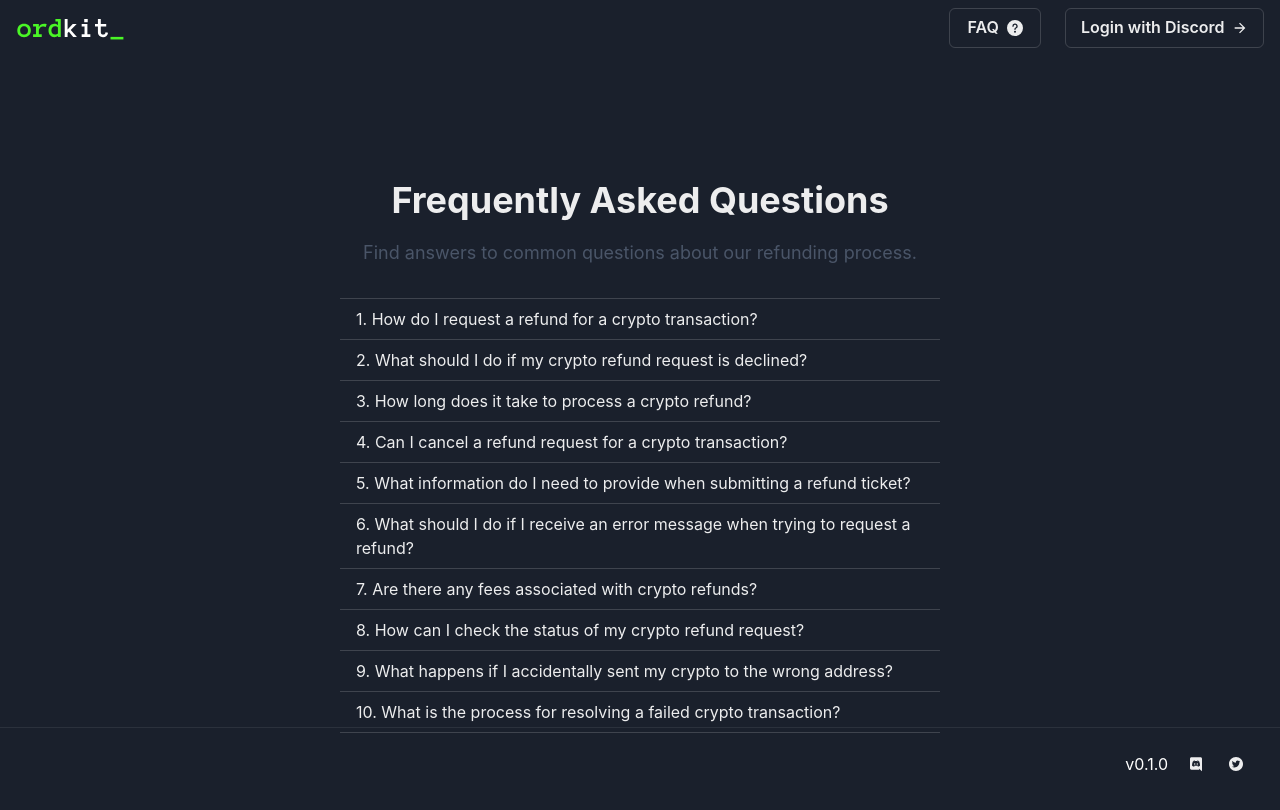
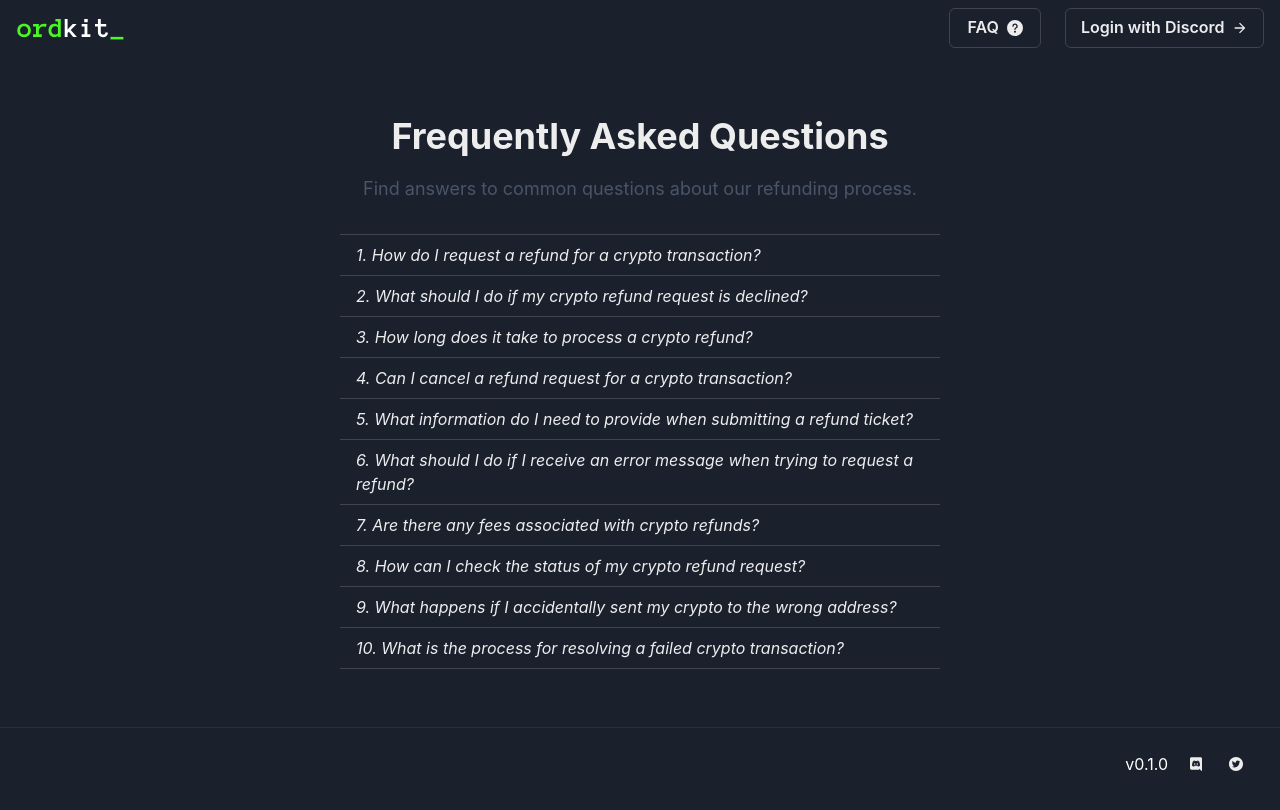
Before and after one commit to Garabed96/support_template, a Next.js app: page /faq in a window 1280 px wide. Shown: the top 810 px of the page. Built offline with nearby package versions, Linux system fonts and the light colour scheme.

Commit message:
FAQ Styling 0.3

```diff
--- a/app/faq/FAQSection.tsx
+++ b/app/faq/FAQSection.tsx
@@ -17,6 +17,7 @@ const FaqSection = () => {
       justify="center"
       minHeight="100vh"
       padding="2rem"
+      pb="10rem"
     >
       <Heading as="h1" size="xl" marginBottom="1rem">
         Frequently Asked Questions
@@ -32,7 +33,9 @@ const FaqSection = () => {
                 _expanded={{ bg: "blue.900", color: "white" }}
                 textAlign="left"
               >
-                {index + 1}. {item.question}
+                <Text fontStyle="italic">
+                  {index + 1}. {item.question}
+                </Text>
               </AccordionButton>
             </h2>
             <AccordionPanel>{item.answer}</AccordionPanel>
```
